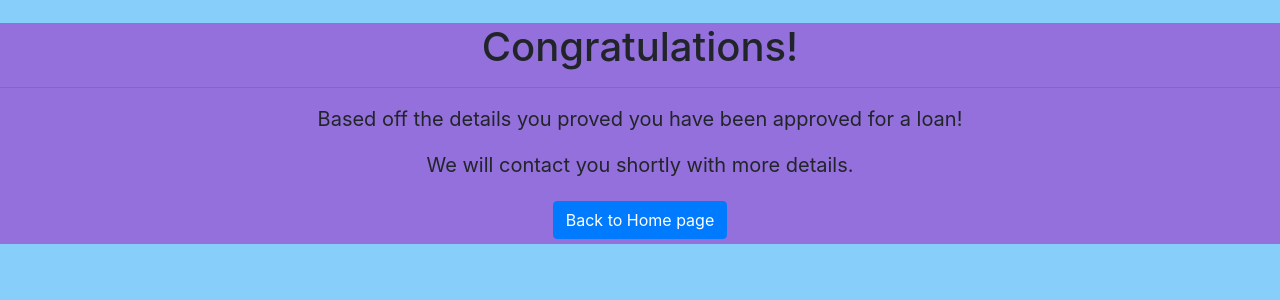
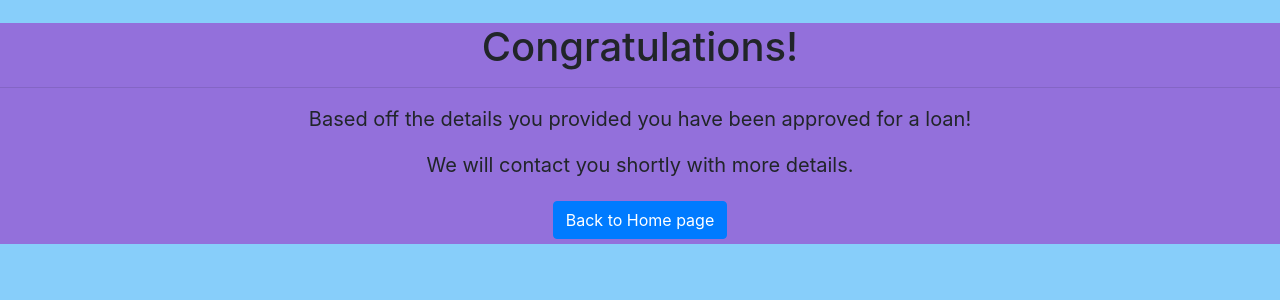
Before and after one commit to CassandraBeauchamp/PythonFlaskLoanPrediction, a Flask app: page /AppovedLoan in a window 1280 px wide. Shown: the part 204-504 px from the top of the page. Run offline with Flask 3, Linux system fonts and the light colour scheme; some libraries are stand-ins or nearby versions.

Commit message:
fixed typo

```diff
--- a/antonLending/templates/ApprovedLoan.html
+++ b/antonLending/templates/ApprovedLoan.html
@@ -66,7 +66,7 @@ height = "125">
   <div class="About-us">
     <h1> Congratulations! </h1>
 	<hr>
-	<p>Based off the details you proved you have been approved for a loan!</p>
+	<p>Based off the details you provided you have been approved for a loan!</p>
     <p>We will contact you shortly with more details.</p>
       <a class='btn btn-primary'
 	href="/">Back to Home page</a>
```
